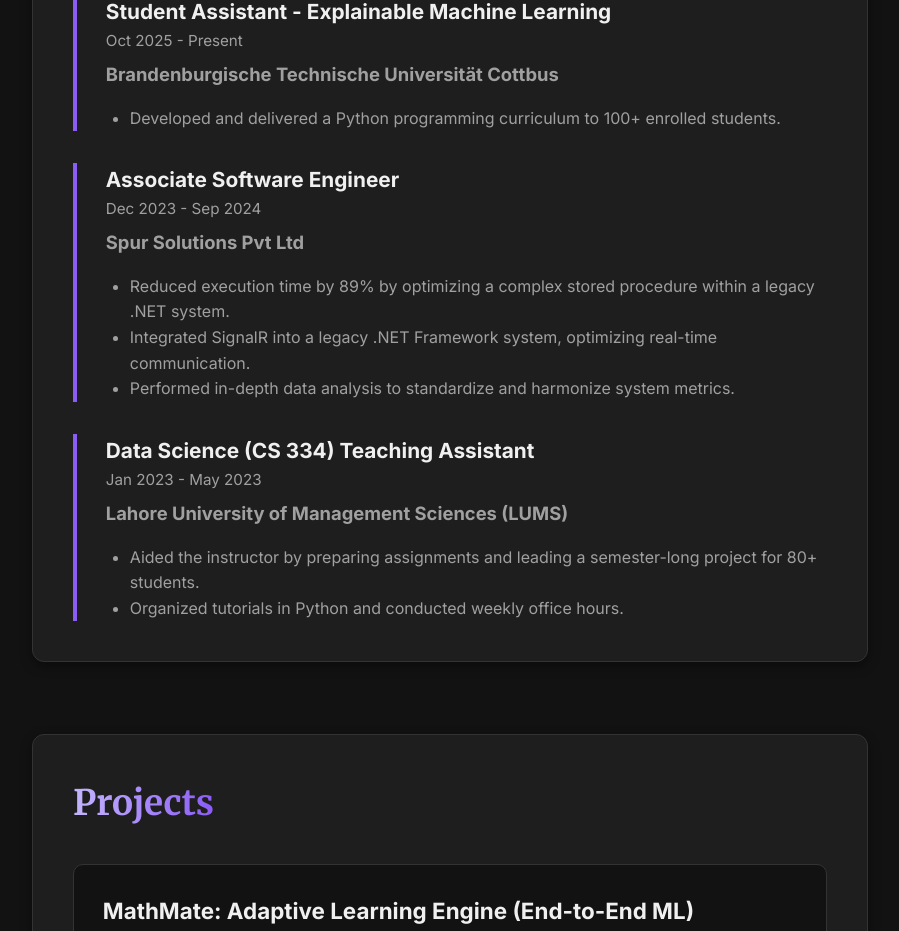
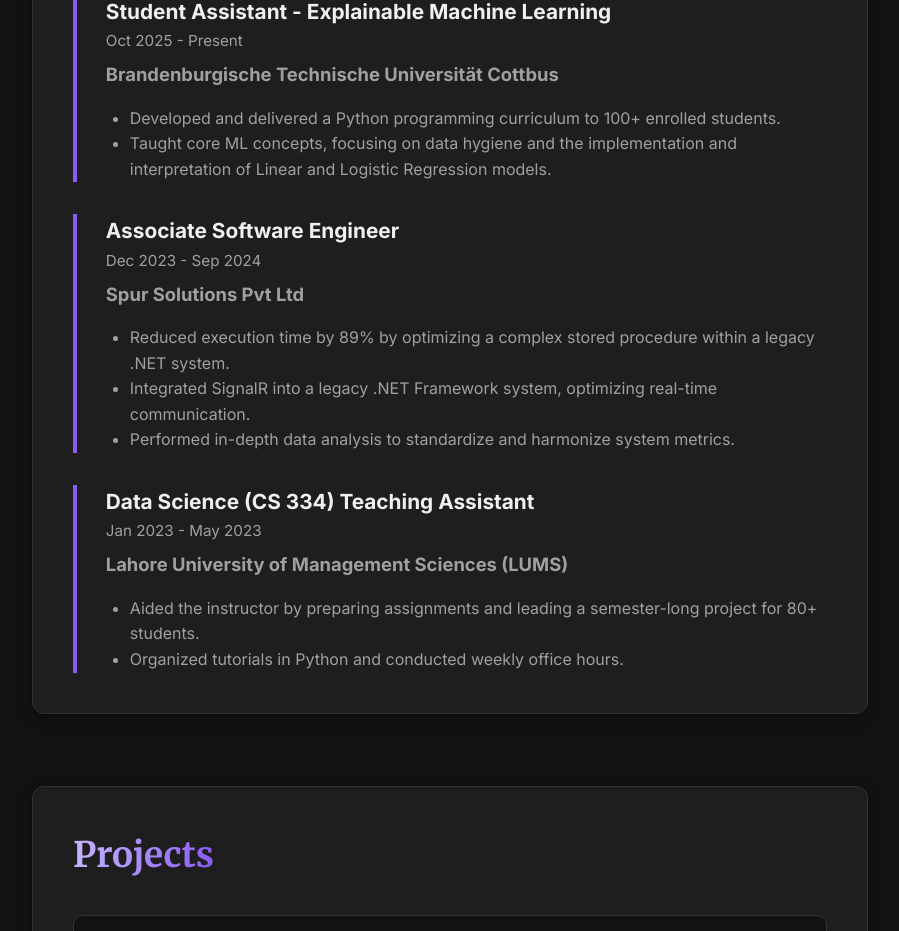
Before and after one commit to ayeshalashkarwala/my-portfolio, a React (Vite) app: page / in a window 1280 px wide. Shown: the part 1520-2451 px from the top of the page, without its empty margins (190-1089 px from the left). Built offline with nearby package versions, Linux system fonts and the light colour scheme.

Commit message:
Update Experience.jsx

```diff
--- a/src/components/Experience.jsx
+++ b/src/components/Experience.jsx
@@ -16,7 +16,8 @@
     company: "Brandenburgische Technische Universität Cottbus",
     date: "Oct 2025 - Present",
     points: [
-      "Developed and delivered a Python programming curriculum to 100+ enrolled students."
+      "Developed and delivered a Python programming curriculum to 100+ enrolled students.",
+      "Taught core ML concepts, focusing on data hygiene and the implementation and interpretation of Linear and Logistic Regression models."
     ]
   },
   {
```
